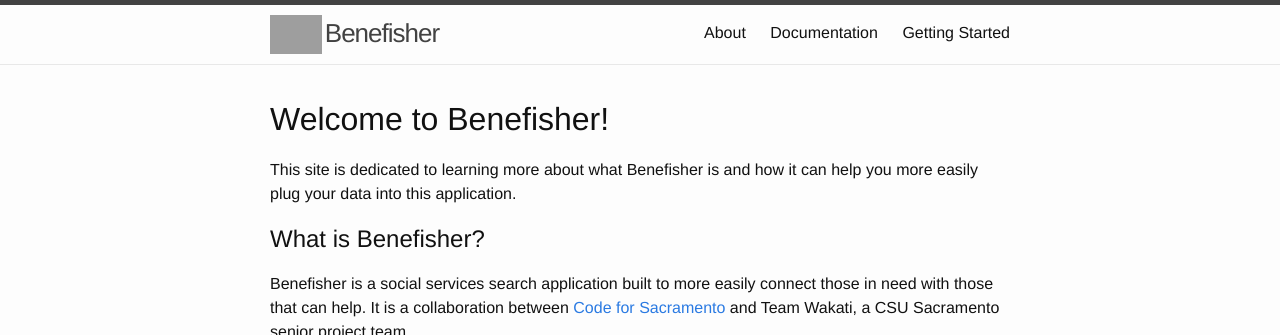
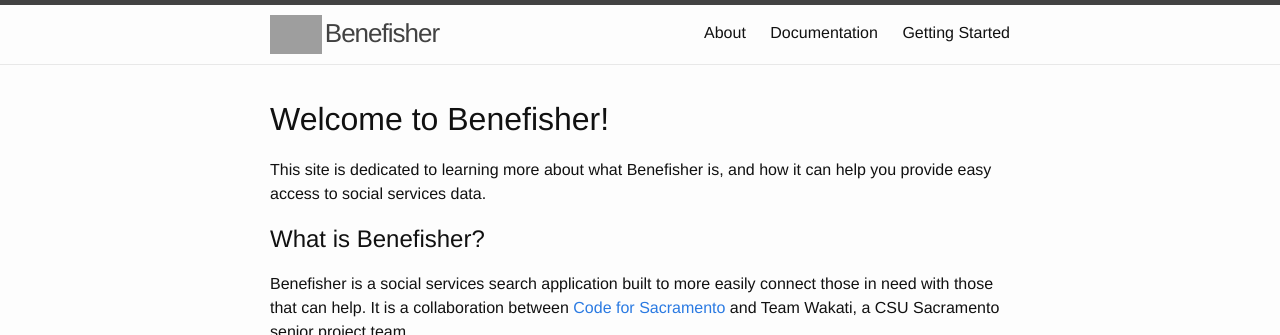
Before and after one commit to code4sac/benefisher, a Jekyll site: the page built from index.html, in a window 1280 px wide, cut to the strip 0-335 px from the top of the page. Built offline with Jekyll 4.4.1, drawn with Linux system fonts in a browser that asks for light colours; grey boxes are pictures that could not be loaded.

Commit message:
Update index.html

```diff
--- a/index.html
+++ b/index.html
@@ -5,7 +5,7 @@
 <div class="home">
 
   <h1>Welcome to Benefisher!</h1>
-  <p>This site is dedicated to learning more about what Benefisher is and how it can help you more easily plug your data into this application.</p>
+  <p>This site is dedicated to learning more about what Benefisher is, and how it can help you provide easy access to social services data.</p>
 
   <section>
     <h2>What is Benefisher?</h2>
```
